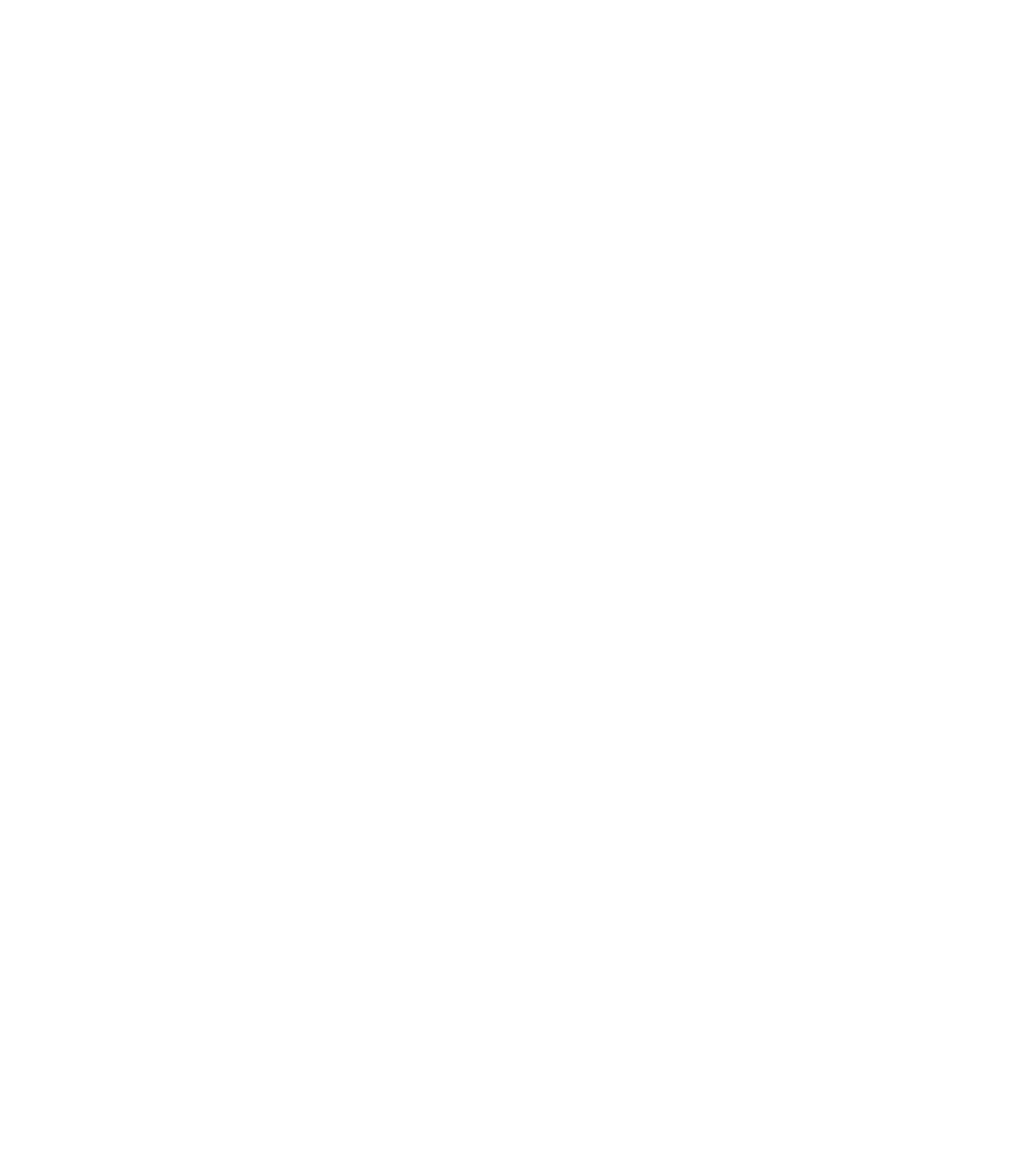
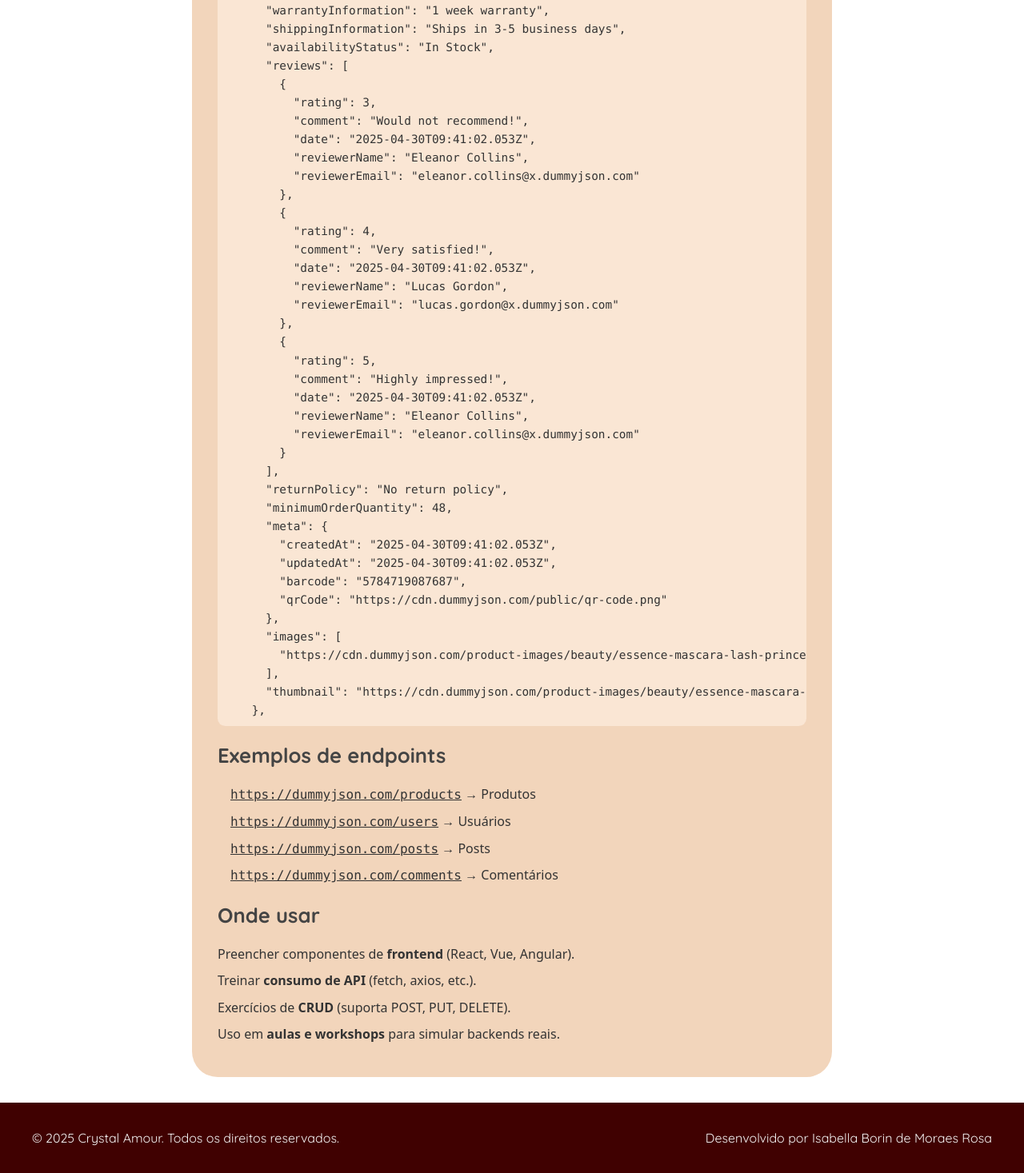
Before and after one commit to isab5/cosmic-blend, a Next.js app: page /aboutapi in a window 1280 px wide. Before the commit this address had no page. Shown: the part 1257-2724 px from the top of the page at 80% size. Before the commit the page ends 800 px from the top, so only its background shows below. Built offline with nearby package versions, Linux system fonts and the light colour scheme.

Commit message:
refactor: change items

```diff
--- a/src/app/sobreapi/sobreapi.module.css
+++ b/src/app/aboutapi/abouapi.module.css
@@ -36,10 +36,27 @@
     margin-bottom: 0.5rem;
 }
 
-.code-block {
-    background: #f4f4f4;
+.codeBlock {
+    background: #fae6d4;
     padding: 0.5rem;
     border-radius: 0.6rem;
     font-size: 0.9rem;
     overflow-x: auto;
+    width: 100%;
 }
+
+.link {
+    text-decoration: underline;
+}
+
+.link:hover {
+    color: #260101;
+}
+
+.list code {
+    text-decoration: underline;
+}
+
+.list code:hover {
+    color: #260101;
+}
--- /dev/null
+++ b/src/app/aboutapi/page.jsx
@@ -0,0 +1,131 @@
+import Link from "next/link";
+import styles from "./abouapi.module.css";
+
+export default function AboutAPI() {
+  return (
+    <div>
+      <div className={styles.container}>
+        <h1>Dummy JSON API</h1>
+        <p>
+          A <strong>Dummy JSON API</strong> é uma API gratuita e pública usada para{" "}
+          <strong>gerar dados fictícios (fake data)</strong> em formato{" "}
+          <strong>JSON</strong>, muito útil para desenvolvedores que estão testando
+          aplicações, prototipando interfaces ou aprendendo a consumir APIs sem
+          precisar de um banco de dados real.
+        </p>
+
+        <h2>Principais características</h2>
+        <ul className={styles.list}>
+          <li><strong>Gratuita e aberta:</strong> não precisa de autenticação.</li>
+          <li><strong>Formato JSON:</strong> fácil de integrar em aplicações web e mobile.</li>
+          <li><strong>Paginação e filtros:</strong> suporta parâmetros como <code>?limit</code> e <code>?skip</code>.</li>
+          <li><strong>Ideal para testes:</strong> permite simular requisições GET, POST, PUT e DELETE.</li>
+        </ul>
+
+        <h2>Exemplo de uso</h2>
+        <Link href="https://dummyjson.com/products" target="blank" className={styles.codeBlock}>
+          <span className={styles.link}><strong>https://dummyjson.com/products</strong> </span>
+        </Link>
+
+        <p>Retorna os objetos o JSON com a lista de produtos fictícios, por exemplo:</p>
+
+        <pre className={styles.codeBlock}>
+          {`{
+  "products": [
+    {
+      "id": 1,
+      "title": "Essence Mascara Lash Princess",
+      "description": "The Essence Mascara Lash Princess is a popular mascara known for its volumizing and lengthening effects. Achieve dramatic lashes with this long-lasting and cruelty-free formula.",
+      "category": "beauty",
+      "price": 9.99,
+      "discountPercentage": 10.48,
+      "rating": 2.56,
+      "stock": 99,
+      "tags": [
+        "beauty",
+        "mascara"
+      ],
+      "brand": "Essence",
+      "sku": "BEA-ESS-ESS-001",
+      "weight": 4,
+      "dimensions": {
+        "width": 15.14,
+        "height": 13.08,
+        "depth": 22.99
+      },
+      "warrantyInformation": "1 week warranty",
+      "shippingInformation": "Ships in 3-5 business days",
+      "availabilityStatus": "In Stock",
+      "reviews": [
+        {
+          "rating": 3,
+          "comment": "Would not recommend!",
+          "date": "2025-04-30T09:41:02.053Z",
+          "reviewerName": "Eleanor Collins",
+          "reviewerEmail": "eleanor.collins@x.dummyjson.com"
+        },
+        {
+          "rating": 4,
+          "comment": "Very satisfied!",
+          "date": "2025-04-30T09:41:02.053Z",
+          "reviewerName": "Lucas Gordon",
+          "reviewerEmail": "lucas.gordon@x.dummyjson.com"
+        },
+        {
+          "rating": 5,
+          "comment": "Highly impressed!",
+          "date": "2025-04-30T09:41:02.053Z",
+          "reviewerName": "Eleanor Collins",
+          "reviewerEmail": "eleanor.collins@x.dummyjson.com"
+        }
+      ],
+      "returnPolicy": "No return policy",
+      "minimumOrderQuantity": 48,
+      "meta": {
+        "createdAt": "2025-04-30T09:41:02.053Z",
+        "updatedAt": "2025-04-30T09:41:02.053Z",
+        "barcode": "5784719087687",
+        "qrCode": "https://cdn.dummyjson.com/public/qr-code.png"
+      },
+      "images": [
+        "https://cdn.dummyjson.com/product-images/beauty/essence-mascara-lash-princess/1.webp"
+      ],
+      "thumbnail": "https://cdn.dummyjson.com/product-images/beauty/essence-mascara-lash-princess/thumbnail.webp"
+    },`}
+        </pre>
+
+        <h2>Exemplos de endpoints</h2>
+        <ul className={styles.list}>
+          <li>
+            <Link href="https://dummyjson.com/products" target="_blank" rel="noopener noreferrer">
+              <code>https://dummyjson.com/products</code>
+            </Link> → Produtos
+          </li>
+          <li>
+            <Link href="https://dummyjson.com/users" target="_blank" rel="noopener noreferrer">
+              <code>https://dummyjson.com/users</code>
+            </Link> → Usuários
+          </li>
+          <li>
+            <Link href="https://dummyjson.com/posts" target="_blank" rel="noopener noreferrer">
+              <code>https://dummyjson.com/posts</code>
+            </Link> → Posts
+          </li>
+          <li>
+            <Link href="https://dummyjson.com/comments" target="_blank" rel="noopener noreferrer">
+              <code>https://dummyjson.com/comments</code>
+            </Link> → Comentários
+          </li>
+        </ul>
+
+        <h2>Onde usar</h2>
+        <ul>
+          <li>Preencher componentes de <strong>frontend</strong> (React, Vue, Angular).</li>
+          <li>Treinar <strong>consumo de API</strong> (fetch, axios, etc.).</li>
+          <li>Exercícios de <strong>CRUD</strong> (suporta POST, PUT, DELETE).</li>
+          <li>Uso em <strong>aulas e workshops</strong> para simular backends reais.</li>
+        </ul>
+      </div>
+    </div>
+  );
+}
--- a/src/app/layout.js
+++ b/src/app/layout.jsx
@@ -1,5 +1,7 @@
 import localFont from "next/font/local";
 import "./globals.css";
+import Header from "../components/Header/Header";
+import Footer from "../components/Footer/Footer";
 
 const quicksand = localFont({
   src: [
@@ -31,7 +33,9 @@ export default function RootLayout({ children }) {
     <html lang="pt-br">
       <body className={quicksand.variable}>
         <main>
+          <Header />
           {children}
+          <Footer />
         </main>
       </body>
     </html>
--- a/src/app/page.jsx
+++ b/src/app/page.jsx
@@ -1,11 +1,10 @@
 import Image from 'next/image'
-import Link from 'next/link'
 import Isabella from '../../public/img/isabella.jpg'
 
 export default function Home() {
   return (
     <div className="flex items-center justify-center min-h-screen bg-gray-100 p-6 py-10">
-      <div className="w-full max-w-4xl bg-red-900 rounded-3xl shadow-lg flex flex-row items-center gap-0 p-15">
+      <div className="w-full max-w-4xl bg-red-900 rounded-3xl shadow-lg flex flex-row items-center gap-0 p-15 shadow-gray-400">
         <div className="flex-shrink-0 pr-8 flex items-center h-full">
           <Image
             src={Isabella}
@@ -18,19 +17,14 @@ export default function Home() {
         <div className="flex flex-col items-center gap-4 text-white">
           <h1 className="font-bold text-xl">Bem-vindo ao Crystal Amour!</h1>
           <p>
-            Meu nome é Isabella Borin, sou estudante do SENAI de Valinhos e estou matriculada no curso Técnico de Desenvolvimento de Sistemas.
+            Meu nome é Isabella Borin de Moraes Rosa, sou estudante do SENAI de Valinhos e estou matriculada no curso Técnico de Desenvolvimento de Sistemas (2TDS1).
           </p>
-          <p>
-            Este projeto é uma demonstração de uso dos elementos do Next.js para criar aplicações web modernas integrado com uma API Gratuita.
+          <div className="flex flex-col items-end gap-2">
+          <p className="text-end italic">
+          "Liberdade é pouco. O que desejo ainda não tem nome."
           </p>
-          <p>
-            Selecionei uma API completa que simula um e-commerce e permite a interação com os produtos, como adicionar ao carrinho, visualizar detalhes e simular a realização de compras online.
-          </p>
-          <Link href="/sobreapi">
-            <button className="mt-4 bg-white text-red-900 font-bold py-2 px-4 rounded-lg shadow-md hover:bg-gray-100 transition ">
-              Acessar mais informações sobre a API
-            </button>
-          </Link>
+          <p className="italic">- Clarice Lispector.</p>
+          </div>
         </div>
       </div>
     </div>
--- a/src/components/Footer/Footer.jsx
+++ b/src/components/Footer/Footer.jsx
@@ -0,0 +1,13 @@
+import Link from 'next/link';
+import styles from './Footer.module.css';
+
+export default function Footer() {
+    return (
+        <footer className={styles.footer}>
+            <div className={styles.container}>
+                <p>© 2025 Crystal Amour. Todos os direitos reservados.</p>
+                <p>Desenvolvido por Isabella Borin de Moraes Rosa</p>
+            </div>
+        </footer>
+    );
+}
--- a/src/components/Footer/Footer.module.css
+++ b/src/components/Footer/Footer.module.css
@@ -0,0 +1,14 @@
+.footer {
+    background-color: #400101;
+    padding: 2rem;
+    text-align: center;
+}
+
+.container {
+    max-width: 1200px;
+    margin: 0 auto;
+    display: flex;
+    justify-content: space-between;
+    align-items: center;
+    color:  #f4f4f4;
+}
--- a/src/components/Header/Header.jsx
+++ b/src/components/Header/Header.jsx
@@ -8,34 +8,24 @@ export default function Header() {
             <div className={styles.container}>
                 <div className={styles.logo}>
                     <Link href="/home">
-                        <Image src="/img/logoHeaderMenor.jpg" alt="Logo" width={150} height={100} />
+                        <Image src="/img/logoHeaderMenor.jpg" alt="Logo" width={200} height={150} />
                     </Link>
                 </div>
                 <nav className={styles.nav}>
                     <ul>
                         <li>
-                            <Link href="/sobreapi">
-                                <span>Sobre a API</span>
-                            </Link>
-                        </li>
-                        <li>
-                            <Link href="/home">
+                            <Link href="/">
                                 <span>Home</span>
                             </Link>
                         </li>
                         <li>
-                            <Link href="/contato">
-                                <span>Contato</span>
+                            <Link href="/aboutapi">
+                                <span>About API</span>
                             </Link>
                         </li>
                         <li>
-                            <Link href="/contato">
-                                <span>Contato</span>
-                            </Link>
-                        </li>
-                        <li>
-                            <Link href="/contato">
-                                <span>Contato</span>
+                            <Link href="/products">
+                                <span>Products</span>
                             </Link>
                         </li>
                         <li>
--- a/src/components/Header/Header.module.css
+++ b/src/components/Header/Header.module.css
@@ -1,6 +1,6 @@
 .header {
     width: 100%;
-    height: 30vh;
+    height: 20vh;
     background-color: rgb(240, 215, 193);
     font-weight: bold;
     display: flex;
```
Also changed, not shown: package.json (+6 -3 lines), src/app/sobreapi/page.jsx (deleted, +0 -75 lines), src/app/products/page.jsx (added), src/app/products/products.module.css (added), 1 other file (tests, documents, lock files or other folders).
